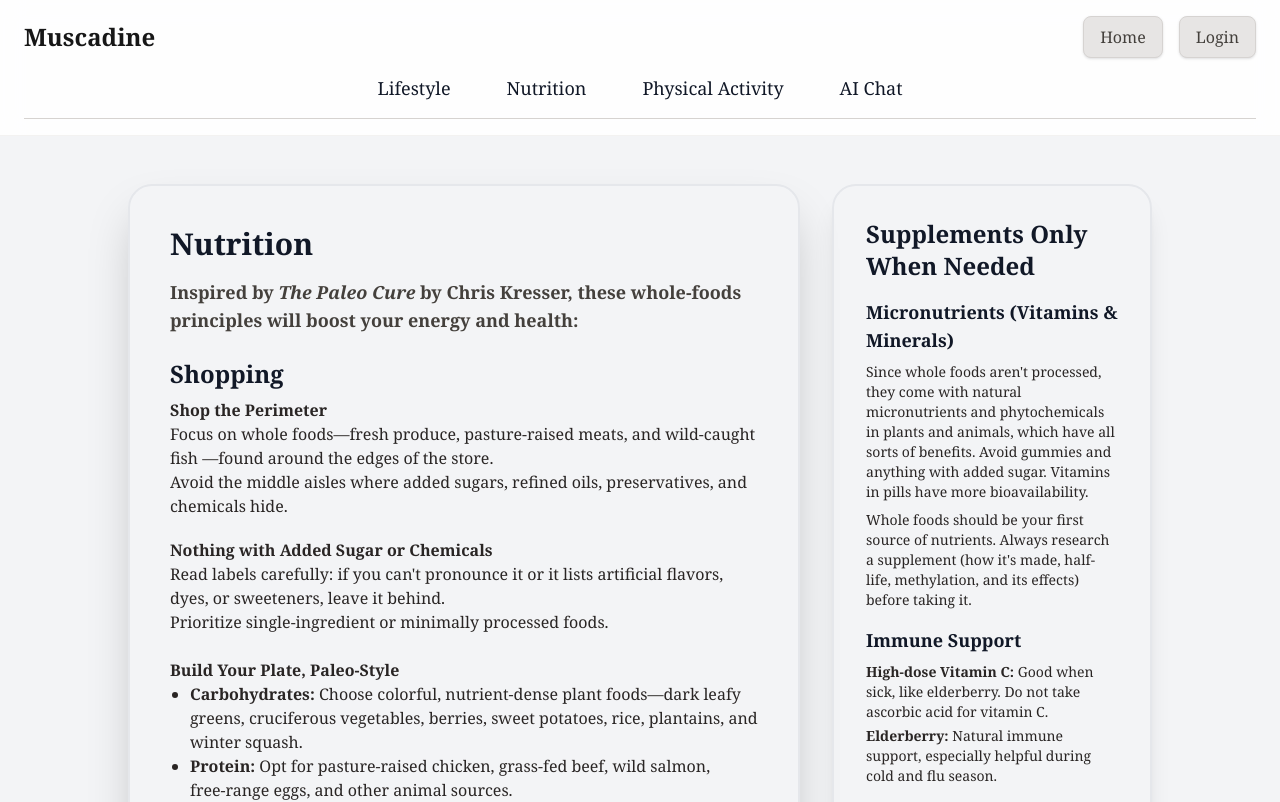
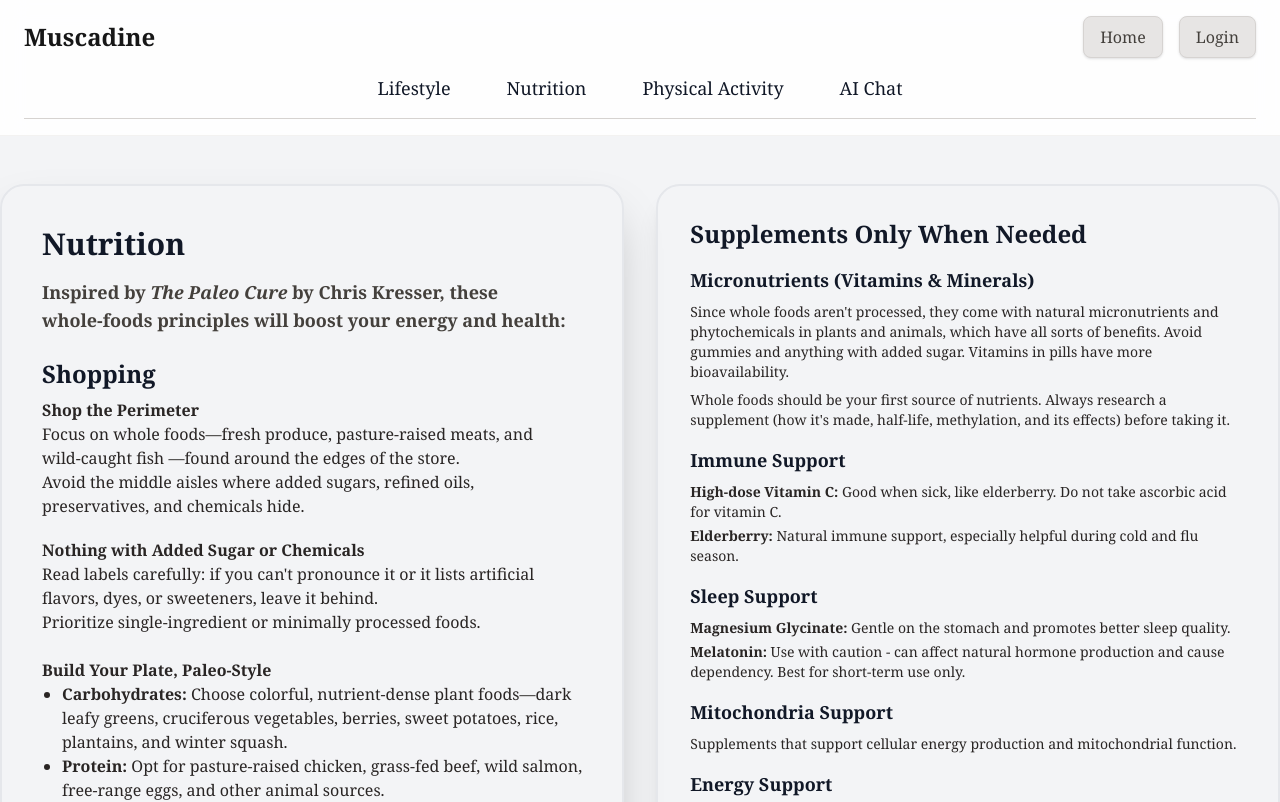
Before and after one commit to nickconnelly10/Health-Website, a React (Vite) app: page /nutrition in a window 1280 px wide. Shown: the top 802 px of the page. Built offline with nearby package versions, Linux system fonts and the light colour scheme.

Commit message:
v0.0.9: Updated NutritionPage layout to equal width sections

```diff
--- a/src/components/NutritionPage.tsx
+++ b/src/components/NutritionPage.tsx
@@ -2,9 +2,9 @@ import React from 'react';
 
 export default function NutritionPage() {
   return (
-    <div className="flex flex-col md:flex-row max-w-5xl mx-auto mt-12 gap-8">
+    <div className="flex flex-col md:flex-row max-w-7xl mx-auto mt-12 gap-8">
       {/* Main Content */}
-      <div className="flex-1 bg-marble rounded-3xl shadow-2xl border-2 border-burgundy p-10 font-roman">
+      <div className="w-full md:w-1/2 bg-marble rounded-3xl shadow-2xl border-2 border-burgundy p-10 font-roman">
         <h2 className="text-3xl font-bold text-burgundy mb-4 font-roman">Nutrition</h2>
         <p className="mb-6 text-lg text-stone-700 font-semibold">
           Inspired by <span className="italic">The Paleo Cure</span> by Chris Kresser, these whole‑foods principles will boost your energy and health:
@@ -47,7 +47,7 @@ export default function NutritionPage() {
       </div>
 
       {/* Supplement Sidebar */}
-      <aside className="w-full md:w-80 flex-shrink-0 bg-marble rounded-3xl shadow-xl border-2 border-burgundy p-8 font-roman h-fit">
+      <aside className="w-full md:w-1/2 bg-marble rounded-3xl shadow-xl border-2 border-burgundy p-8 font-roman h-fit">
         <h3 className="text-2xl font-bold text-burgundy mb-4">Supplements Only When Needed</h3>
 
         <div className="mb-4">
```
